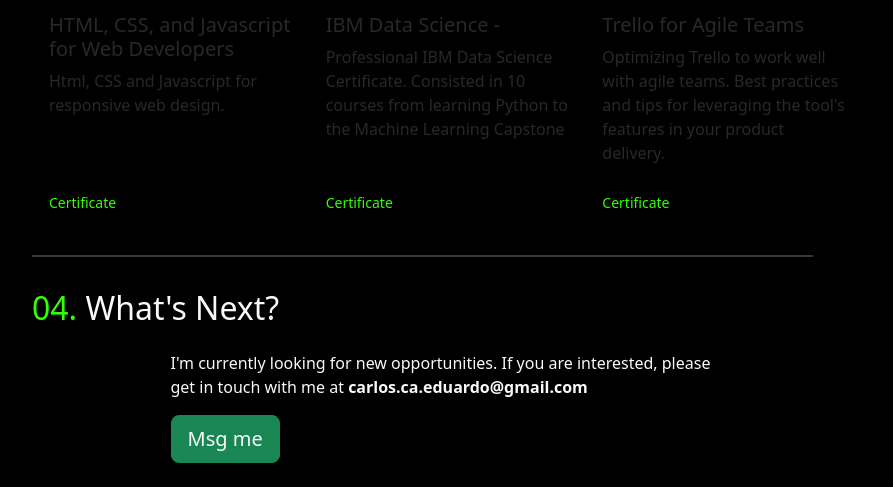
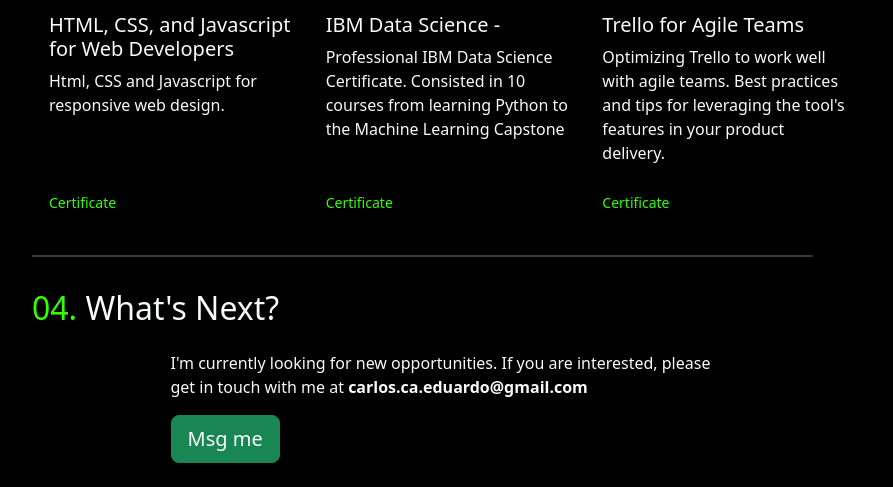
Before and after one commit to carloscaeduardo/carloscaeduardo.github.io, a plain HTML site: page index.html in a window 1280 px wide. Shown: the part 1727-2214 px from the top of the page, without its empty margins (50-943 px from the left). Drawn offline with nearby package versions, Linux system fonts and the light colour scheme.

Commit message:
changing the cards text to text-light class

```diff
--- a/index.html
+++ b/index.html
@@ -207,8 +207,8 @@
             <div class="card bg-black">
               <img src="JohnHopkins.PNG" class="card-img-top" alt="...">
               <div class="card-body">
-                <h5 class="card-title">HTML, CSS, and Javascript for Web Developers</h5>
-                <p class="card-text">Html, CSS and Javascript for responsive web design.  </p>
+                <h5 class="card-title text-light">HTML, CSS, and Javascript for Web Developers</h5>
+                <p class="card-text text-light">Html, CSS and Javascript for responsive web design.  </p>
               </div>
               <div class="card-footer">
                 <small class="text-muted"><a href="https://www.coursera.org/account/accomplishments/verify/LMVE6VVLLXYB?utm_source=link&utm_medium=certificate&utm_content=cert_image&utm_campaign=sharing_cta&utm_product=course" class="old-style text-decoration-none">Certificate</a></small>
@@ -217,8 +217,8 @@
             <div class="card bg-black">
               <img src="IBM Logo_Social.jpg" class="card-img-top" alt="...">
               <div class="card-body">
-                <h5 class="card-title">IBM Data Science - </h5>
-                <p class="card-text">Professional IBM Data Science Certificate.
+                <h5 class="card-title text-light">IBM Data Science - </h5>
+                <p class="card-text text-light">Professional IBM Data Science Certificate.
                   Consisted in 10 courses from learning Python to the Machine Learning Capstone</p>
               </div>
               <div class="card-footer">
@@ -228,8 +228,8 @@
             <div class="card bg-black">
               <img src="linkedinlearning.jpg" class="card-img-top" alt="...">
               <div class="card-body">
-                <h5 class="card-title">Trello for Agile Teams</h5>
-                <p class="card-text"> Optimizing Trello to work well with agile teams. Best practices and tips for leveraging the tool's features in your product delivery. </p>
+                <h5 class="card-title text-light">Trello for Agile Teams</h5>
+                <p class="card-text text-light"> Optimizing Trello to work well with agile teams. Best practices and tips for leveraging the tool's features in your product delivery. </p>
               </div>
               <div class="card-footer">
                 <small class="text-muted"><a href="https://www.linkedin.com/learning/certificates/cbad0ad1ec57ff7017c21cb3161987a57d4a41e51a7ea78ac07f4b7d27772a6e" class="old-style text-decoration-none">Certificate</a></small>
```
